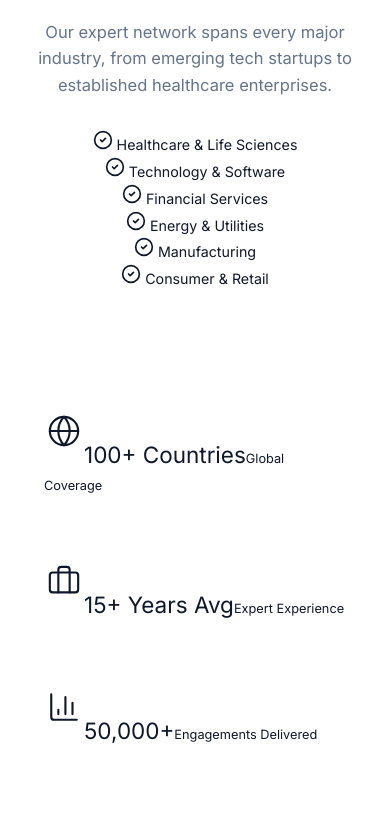
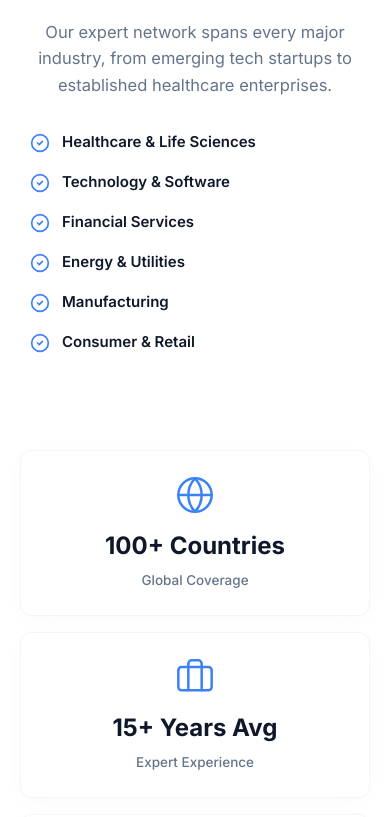
Before and after one commit to skydani26/signalbridge-insights, a Next.js app: page / in a window 390 px wide. Shown: the part 6900-7717 px from the top of the page. Built offline with nearby package versions, Linux system fonts and the light colour scheme; a web font is replaced by a local one.

Commit message:
fix: restore coverage base styles and perfect mobile alignment

```diff
--- a/src/app/home.module.css
+++ b/src/app/home.module.css
@@ -822,15 +822,46 @@
     max-width: 550px;
 }
 
+.checklistGrid {
+    display: grid;
+    grid-template-columns: 1fr 1fr;
+    gap: 16px 32px;
+    margin-bottom: 48px;
+}
+
+.checkItem {
+    display: flex;
+    align-items: center;
+    gap: 12px;
+    font-size: 1.05rem;
+    font-weight: 600;
+    color: var(--color-primary);
+}
+
+.checkIcon {
+    color: var(--color-secondary);
+    display: flex;
+    align-items: center;
+}
+
 @media (max-width: 768px) {
     .checklistGrid {
         grid-template-columns: 1fr;
-        gap: 12px;
+        gap: 16px;
         margin-bottom: 32px;
+        padding-left: 10px;
+        /* Slight indent for mobile focus */
     }
 
     .checkItem {
-        font-size: 0.95rem;
+        font-size: 1rem;
+        align-items: flex-start;
+        /* Better for multi-line text alignment */
+    }
+
+    .checkIcon {
+        margin-top: 3px;
+        /* Align icon with first line of text */
     }
 
     .coverageTitle {
@@ -867,6 +898,43 @@
     border-color: rgba(59, 130, 246, 0.3);
 }
 
+.coverageStatCard {
+    background: white;
+    padding: 32px;
+    border-radius: 12px;
+    border: 1px solid rgba(0, 0, 0, 0.04);
+    box-shadow: 0 4px 20px rgba(0, 0, 0, 0.02);
+    text-align: center;
+    transition: all 0.3s ease;
+    display: flex;
+    flex-direction: column;
+    align-items: center;
+}
+
+.coverageStatCard:hover {
+    transform: translateY(-5px);
+    box-shadow: 0 12px 30px rgba(0, 0, 0, 0.06);
+}
+
+.coverageStatIcon {
+    color: var(--color-secondary);
+    margin-bottom: 20px;
+}
+
+.coverageStatValue {
+    font-size: 1.75rem;
+    font-weight: 800;
+    color: var(--color-primary);
+    margin-bottom: 4px;
+    display: block;
+}
+
+.coverageStatLabel {
+    font-size: 0.9rem;
+    color: var(--color-text-light);
+    font-weight: 500;
+}
+
 @media (max-width: 768px) {
     .coverageStatsGrid {
         grid-template-columns: 1fr;
@@ -875,19 +943,20 @@
 
     .coverageStatCard {
         padding: 24px;
+        animation: fadeInUp 0.6s ease-out forwards;
+        opacity: 0;
     }
 
     .coverageStatIcon {
         margin-bottom: 12px;
-        transform: scale(0.85);
     }
 
     .coverageStatValue {
-        font-size: 1.5rem;
+        font-size: 1.6rem;
     }
 
     .coverageStatLabel {
-        font-size: 0.85rem;
+        font-size: 0.9rem;
     }
 }
 
```
